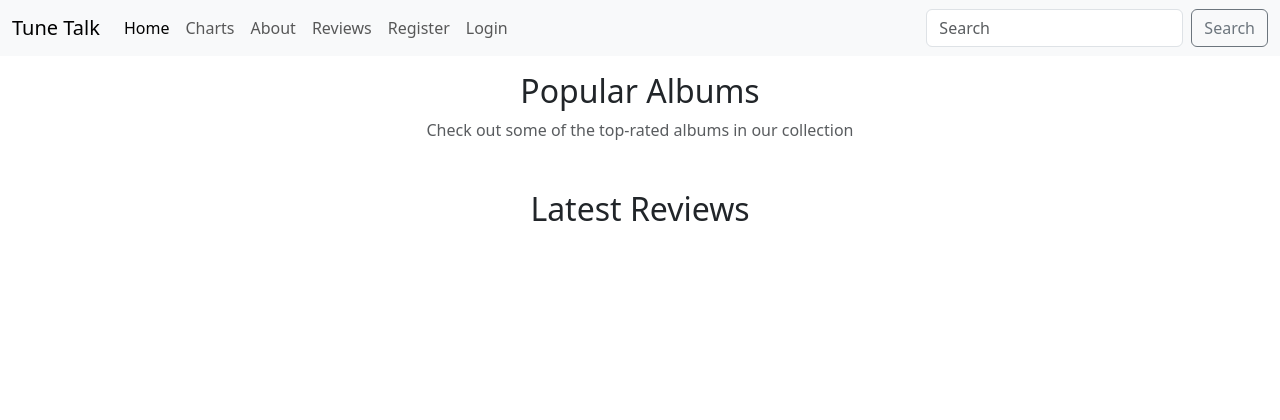
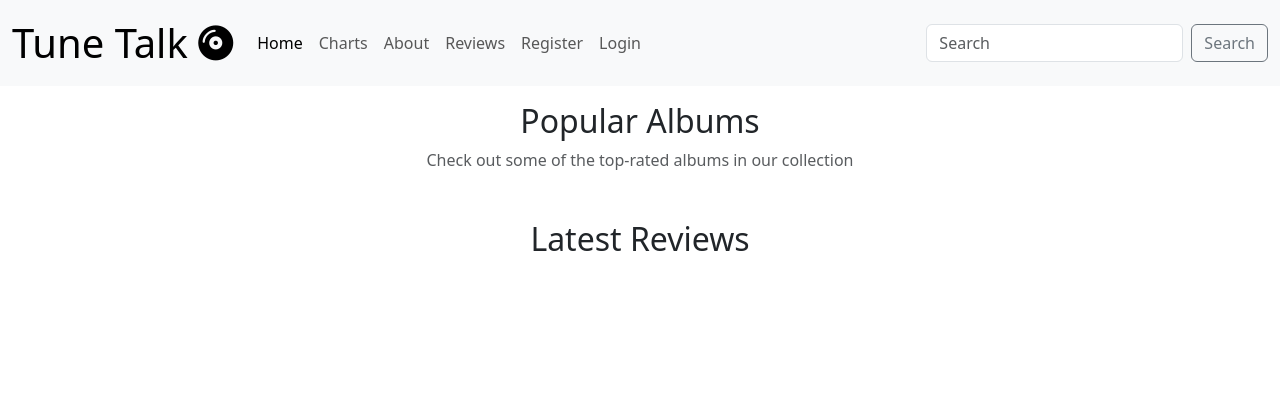
Before and after one commit to xnaavii/tune-talk-pp4, a Django app: page / in a window 1280 px wide. Shown: the top 420 px of the page. Run offline with Django 5.2, Linux system fonts and the light colour scheme; data that the repository does not hold is empty; some libraries are stand-ins or nearby versions.

Commit message:
style the header

```diff
--- a/static/css/style.css
+++ b/static/css/style.css
@@ -0,0 +1,8 @@
+#tune-talk{
+    text-shadow: rgba(0, 0, 0, 0.5);
+    transition: text-shadow 0.5s ease, transform 0.3s ease;
+}
+
+#tune-talk:hover {
+    color: rgba(0, 0, 0, 0.8);
+}
--- a/templates/base.html
+++ b/templates/base.html
@@ -9,7 +9,13 @@
     <meta charset="UTF-8" />
     <meta name="viewport" content="width=device-width, initial-scale=1.0" />
     <title>Tune Talk</title>
+
+    <!-- Font Awesome -->
+    <script src="https://kit.fontawesome.com/64c4a0531b.js" crossorigin="anonymous"></script>
+
+    <!-- Favicon -->
     <link rel="icon" href="{% static 'images/favicon.ico' %}" type="image/x-icon">
+
     <!-- Custom CSS -->
     <link rel="stylesheet" href="{% static 'css/style.css' %}" />
 
@@ -19,7 +25,7 @@
   <body class="d-flex flex-column min-vh-100">
     <nav class="navbar navbar-expand-lg bg-body-tertiary">
       <div class="container-fluid">
-        <a class="navbar-brand" href="{% url 'home' %}">Tune Talk</a>
+        <a class="navbar-brand fs-1" id="tune-talk" href="{% url 'home' %}">Tune Talk <i class="fa-solid fa-compact-disc fa-sm"></i></a>
         <button class="navbar-toggler" type="button" data-bs-toggle="collapse" data-bs-target="#navbarSupportedContent" aria-controls="navbarSupportedContent" aria-expanded="false" aria-label="Toggle navigation"><span class="navbar-toggler-icon"></span></button>
         <div class="collapse navbar-collapse" id="navbarSupportedContent">
           <ul class="navbar-nav me-auto mb-2 mb-lg-0">
```
